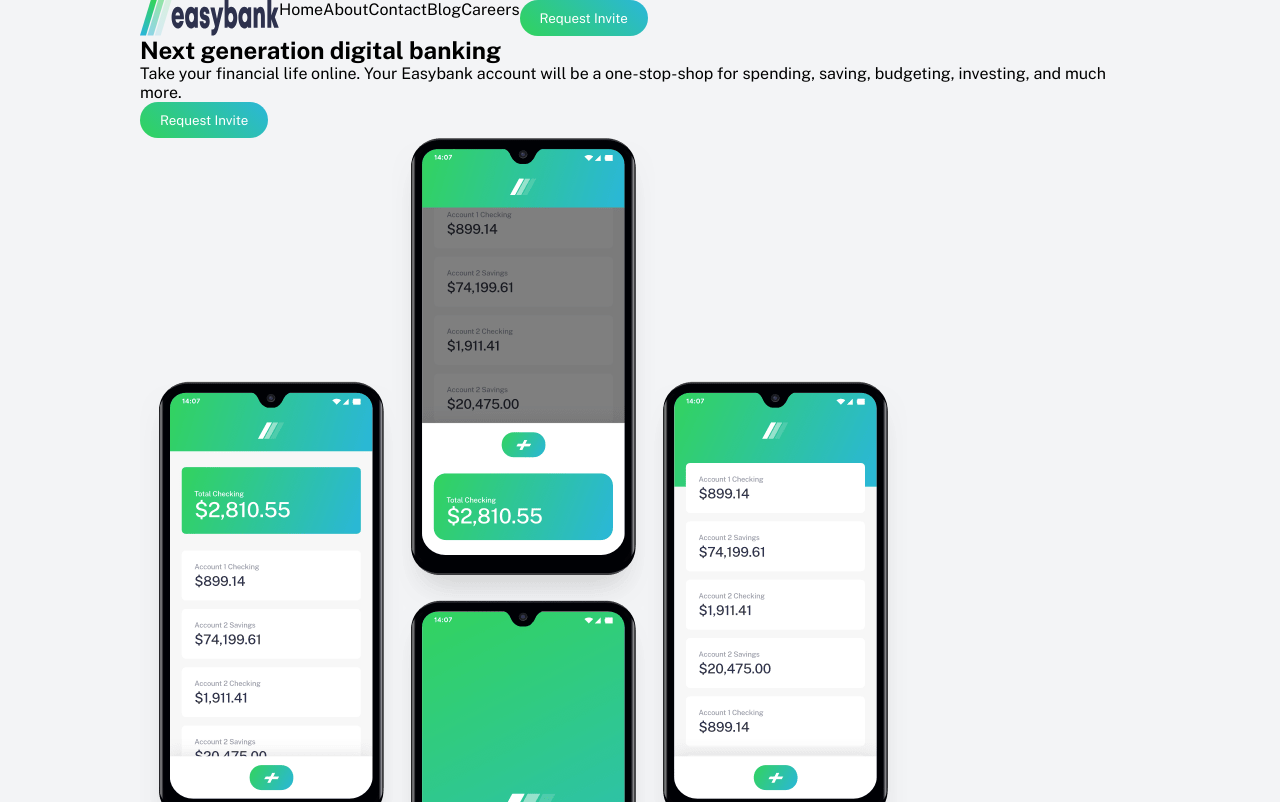
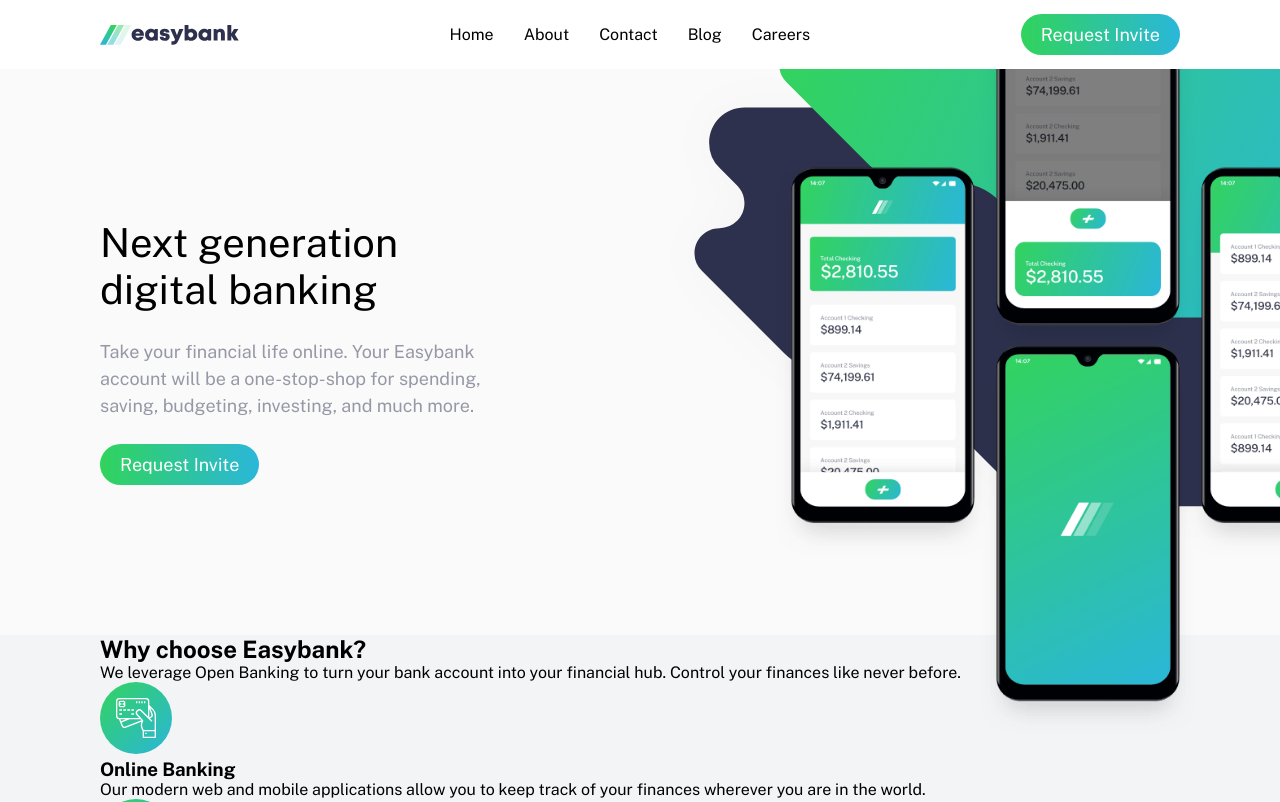
Before and after one commit to veedahv/L6-Group-2, a plain HTML site: page index.html in a window 1280 px wide. Shown: the top 802 px of the page. Drawn offline with nearby package versions, Linux system fonts and the light colour scheme.

Commit message:
new commit

```diff
--- a/css/style.css
+++ b/css/style.css
@@ -8,15 +8,18 @@
     --Very-Light-Gray: hsl(0, 0%, 98%);
     --White: hsl(0, 0%, 100%);
 }
-
 * {
     padding: 0;
     margin: 0;
     box-sizing: border-box;
     font-family: 'Public Sans', sans-serif;
+    /* border: 2px solid red;   */
 }
 body {
     background-color: var(--Light-Grayish-Blue);
+}
+main {
+    overflow-x: hidden;
 }
 ul {
     list-style-type: none;
@@ -24,18 +27,20 @@
 a {
     text-decoration: none;
     color: inherit;
+    display: inline-block;
 }
 .container {
-    max-width: 1000px;
+    max-width: 1440px;
     margin: auto;
+    padding: 0px 100px;
 }
 .flex {
     display: flex;
 }
 .grid {
     display: grid;
-    grid-gap: 20px;
-    grid-template-columns: 1fr;
+    grid-gap: 25px;
+    grid-template-columns: 1fr 1fr 1fr 1fr;
 }
 .d-none {
     display: none;
@@ -45,23 +50,80 @@
     border-radius: 2rem;
     border: none;
     color: #ffffff;
-    background-image: linear-gradient(45deg, hsl(136, 65%, 51%), hsl(192, 70%, 51%));
+    background-image: linear-gradient(to right, var(--Lime-Green), var(--Bright-Cyan));
     outline: none;
+    font-size: 18px;
 }
 .btn:hover {
+    /* background-image: linear-gradient(45deg, var(--Lime-Green), var(--Bright-Cyan)); */
     cursor: pointer;
+    font-size: 19px;
+    opacity: .8;
+}
+.header {
+    background: var(--White);
+}
+.nav {
+    justify-content: space-between;
+    align-items: center;
+}
+.nav-li {
+    /* padding: 25px 0px; */
+    margin: 0px 15px;
+}
+.nav-links {
+    padding: 25px 0px;
+    /* margin: 0px 10px; */
+}
+.nav-links:hover {
+    /* border-bottom: 4px solid; */
+    border-bottom: 4px solid var(--Lime-Green);
+    border-image: linear-gradient(to right, var(--Lime-Green), var(--Bright-Cyan));
+    border-image-slice: 4;
+    /* border-image: linear-gradient(red, blue) 27 / 35px; */
+    /* border-bottom: 20px solid green;   */
+    /* border-image-source: linear-gradient(lightgreen, darkgreen); */
 }
 .menu-toggle {
     background: transparent;
     padding: 0;
 }
-.mockup-div{
-    background: hsl(0, 0%, 98%) url(../images/bg-intro-mobile.svg) no-repeat;
-    background-position: top center;
+.landing {
+    background: var(--Very-Light-Gray);
+}
+.landing .container {
+    padding-right: 0px;
+}
+.content-left {
+    padding: 150px 0px;
+    max-width: 400px;
+}
+.main-heading {
+    /* font-size: 35px; */
+    font-size: 40px;
+    font-weight: 500;
+    /* margin-bottom: 25px; */
+}
+.main-note {
+    font-size: 18px;
+    margin: 25px 0;
+    line-height: 1.5;
+    color: var(--Grayish-Blue);
+}
+.mockup-div {
+    background: hsl(0, 0%, 98%) url("../images/bg-intro-desktop.svg") no-repeat;
+    /* background-position: top center; */
+    background-position: 150px -150px;
     background-size: cover;
-    width: 100%;
-    padding-top: 100%;
+    width: 80%;
+    /* padding-top: 90%; */
     position: relative;
+}
+.mockup-img {
+    position: absolute;
+    top: -100px;
+    right: -120px;
+    width: 80%;
 }
 .card {
     width: 100%;
@@ -72,11 +134,11 @@
     display: flex;
     flex-direction: column;
 }
-.card-images{
+.card-images {
     width: 100%;
     border-radius: 5px 5px 0px 0px;
 }
-footer{
+footer {
     background-color: var(--Dark-Blue);
     color: var(--White);
 }
@@ -89,13 +151,31 @@
     color: hsl(228, 45%, 44%);
 }
 
-@media only screen and (min-width: 768px){
-    .mockup-div {
-        background: hsl(0, 0%, 98%) url(../images/bg-intro-desktop.svg) bottom left / 120% no-repeat;
-    }
-}
-@media only screen and (min-width: 1024px){
+@media only screen and (max-width: 768px){
     .menu-toggle {
         display: none;
     }
+    .mockup-div {
+        background: hsl(0, 0%, 98%) url(../images/bg-intro-mobile.svg) no-repeat;
+        background-position: top center;
+        background-size: cover;
+        width: 100%;
+        padding-top: 100%;
+        position: relative;
+    }
+
+    .mockup-img {
+        top: -100px;
+        width: 100%;
+        position: absolute;
+        left: 50%;
+        transform: translateX(-50%);
+        /* height: 100%; */
+    }
 }
+
+@media only screen and (max-width: 576px){
+    .mockup-div {
+        background: hsl(0, 0%, 98%) url('../images/bg-intro-mobile.svg') bottom left / 120% no-repeat;
+    }
+}
--- a/index.html
+++ b/index.html
@@ -13,45 +13,45 @@
 </head>
 
 <body>
-  <header>
-    <nav id="navbar" class="nav">
-      <div class="container">
-        <div class="flex">
+  <header class="header">
+    <div class="container">
+      <nav id="navbar" class="nav flex">
+        <!-- <div class="flex"> -->
         <img src="images/logo.svg" />
         <div class="dropdown">
           <button class="d-none">
             <img src="images/icon-hamburger.svg" />
           </button>
           <ul class="nav-list flex">
-            <li>
-              <a href="#">Home</a>
+            <li class="nav-li">
+              <a href="#" class="nav-links">Home</a>
             </li>
-            <li>
-              <a href="#">About</a>
+            <li class="nav-li">
+              <a href="#" class="nav-links">About</a>
             </li>
-            <li>
-              <a href="#">Contact</a>
+            <li class="nav-li">
+              <a href="#" class="nav-links">Contact</a>
             </li>
-            <li>
-              <a href="#">Blog</a>
+            <li class="nav-li">
+              <a href="#" class="nav-links">Blog</a>
             </li>
-            <li>
-              <a href="#"> Careers</a>
+            <li class="nav-li">
+              <a href="#" class="nav-links"> Careers</a>
             </li>
           </ul>
         </div>
         <button id="nav-btn" class="btn">Request Invite</button>
-      </div>
-      </div>
-    </nav>
+        <!-- </div> -->
+      </nav>
+    </div>
   </header>
   <main class="main">
     <section class="landing">
       <div class="container">
-        <div id="content1" class="content">
+        <div id="content1" class="content flex">
           <div class="content-left">
-            <h1>Next generation digital banking</h1>
-            <p>
+            <h1 class="main-heading">Next generation digital banking</h1>
+            <p class="main-note">
               Take your financial life online. Your Easybank account will be a
               one-stop-shop for spending, saving, budgeting, investing, and much
               more.
@@ -59,13 +59,13 @@
             <button id="content-btn" class="btn">Request Invite</button>
           </div>
           <!-- I think this image for the right will work better as a background image in the css file? -->
-          <div class="content-right">
-            <img src="images/image-mockups.png" />
+          <div class="content-right mockup-div">
+            <img src="images/image-mockups.png" class="mockup-img" />
           </div>
         </div>
       </div>
     </section>
-    <section class="about">
+    <section class="about section">
       <div class="container">
         <div id="content2" class="content">
           <div class="easy-options">
@@ -116,9 +116,9 @@
       <div class="container">
         <div id="content3" class="content">
           <h2> Latest Articles</h2>
-          <div class="articles-container">
+          <div class="articles-container grid">
             <div class="card">
-              <img src="images/image-currency.jpg" />
+              <img src="images/image-currency.jpg" class="card-images"/>
               <div class="card-body">
                 <p><small>By Claire Robinson</small></p>
                 <h6> Receive money in any currency with no
@@ -129,7 +129,7 @@
               </div>
             </div>
             <div class="card">
-              <img src="images/image-restaurant.jpg" />
+              <img src="images/image-restaurant.jpg" class="card-images"/>
               <div class="card-body">
                 <p><small>By Wilson Hutton</small></p>
                 <h6>Treat yourself without worrying about money</h6>
@@ -139,7 +139,7 @@
               </div>
             </div>
             <div class="card">
-              <img src="images/image-plane.jpg" />
+              <img src="images/image-plane.jpg" class="card-images"/>
               <div class="card-body">
                 <p><small>By Wilson Hutton</small></p>
                 <h6> Take your Easybank card wherever
@@ -149,7 +149,7 @@
               </div>
             </div>
             <div class="card">
-              <img src="images/image-confetti.jpg" />
+              <img src="images/image-confetti.jpg" class="card-images"/>
               <div class="card-body">
                 <p><small>By Claire Robinson</small></p>
                 <h6>Our invite-only Beta accounts are now live!</h6>
```
